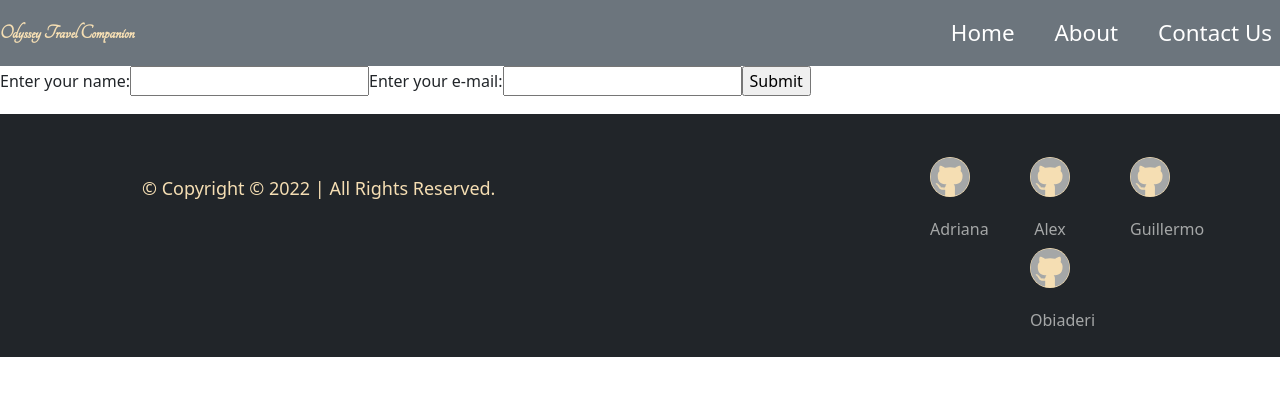
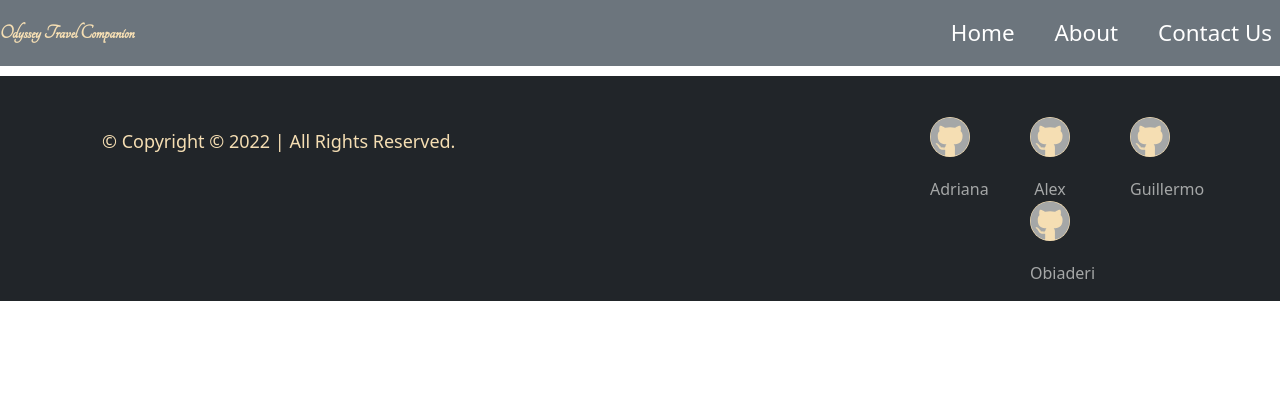
Before and after one commit to abuttle2/odyssey-travel-companion, a React (Create React App) app: page /contactUs in a window 1280 px wide. Shown: the top 396 px of the page. Built offline with nearby package versions, Linux system fonts and the light colour scheme.

Commit message:
changed contact path on app.js for '/contact' and rewrite the code on ContactUs.js

```diff
--- a/src/App.js
+++ b/src/App.js
@@ -3,7 +3,7 @@ import { BrowserRouter as Router, Route, Routes } from 'react-router-dom';
 import './Navbar.css';
 import './Home.css';
 import './About.css';
-import './ContactUs.css';
+// import './ContactUs.css';
 
 import Navbar from './components/pages/Navbar';
 import Home from './components/pages/Home';
@@ -19,7 +19,7 @@ function App() {
       <Routes>
         <Route path="/" element={<Home />} />
         <Route path="/about" element={<About />} />
-        <Route path="/contactUs" element={<ContactUs />} />
+        <Route path="/contact" element={<ContactUs />} />
       </Routes>
       <Footer />
     </Router>
--- a/src/components/pages/ContactUs.js
+++ b/src/components/pages/ContactUs.js
@@ -1,45 +1,17 @@
 import React from 'react';
-import { useState } from 'react';
+import { Container, Row, Col, } from 'react-bootstrap';
 
 
-function ContactUs () {
-        const [inputs, setInputs] = useState({});
-
-        const handleChange = (event) => {
-          const name = event.target.name;
-          const value = event.target.value;
-          setInputs(values => ({...values, [name]: value}))
-        }
-
-        const handleSubmit = (event) => {
-          event.preventDefault();
-          console.log(inputs);
-        }
+function ContactUs() {
 
         return (
-          <form onSubmit={handleSubmit}>
-            <label>Enter your name:
-            <input
-              type="text"
-              name="username"
-              value={inputs.username || ""}
-              onChange={handleChange}
-            />
-            </label>
-            <label>Enter your e-mail:
-              <input
-                type="text"
-                name="email"
-                value={inputs.email || ""}
-                onChange={handleChange}
-              />
-              </label>
-              <input type="submit" />
-          </form>
-
-
-
+            <Container className="py-5">
+                <Row>
+                    <Col className="col-sm-12 col-md-6 col-lg-4 mx-auto">
+                        <h3 className="text-form text-center mb-4">Get in Touch</h3>
+                    </Col>
+                </Row>
+            </Container>
     )
 }
-
 export default ContactUs;
--- a/src/footer.css
+++ b/src/footer.css
@@ -2,9 +2,8 @@
     margin: 10px auto;
     height: auto;
     width: auto;
-    padding: 2px;
     font-size: 18px;
-    line-height: 24px;
+    line-height: 10px;
     text-align: center;
     text-decoration: none;
     text-size-adjust: auto;
@@ -23,7 +22,7 @@
 .copyright-text {
     color: wheat;
     margin-top: 60px;
-    margin-left: 60px;
+    margin-left: 20px;
     text-align: left;
 }
 
```
